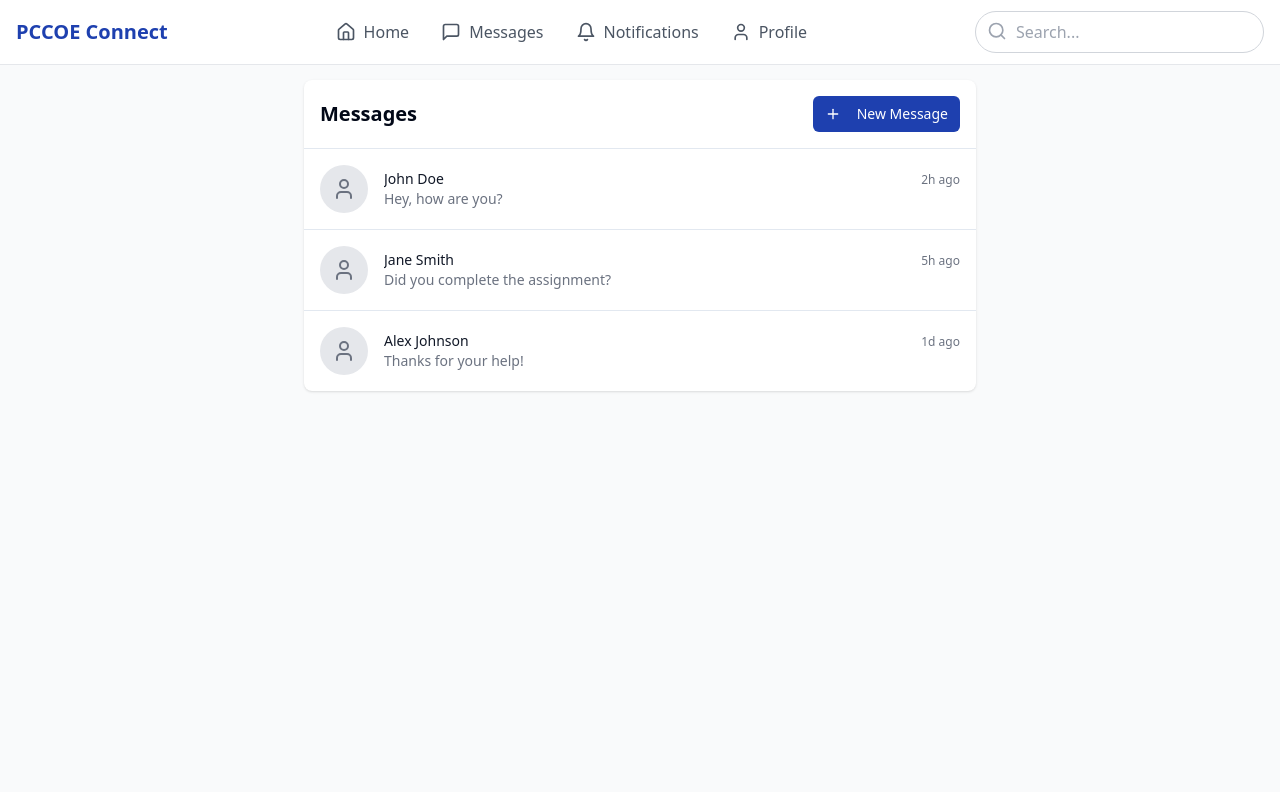
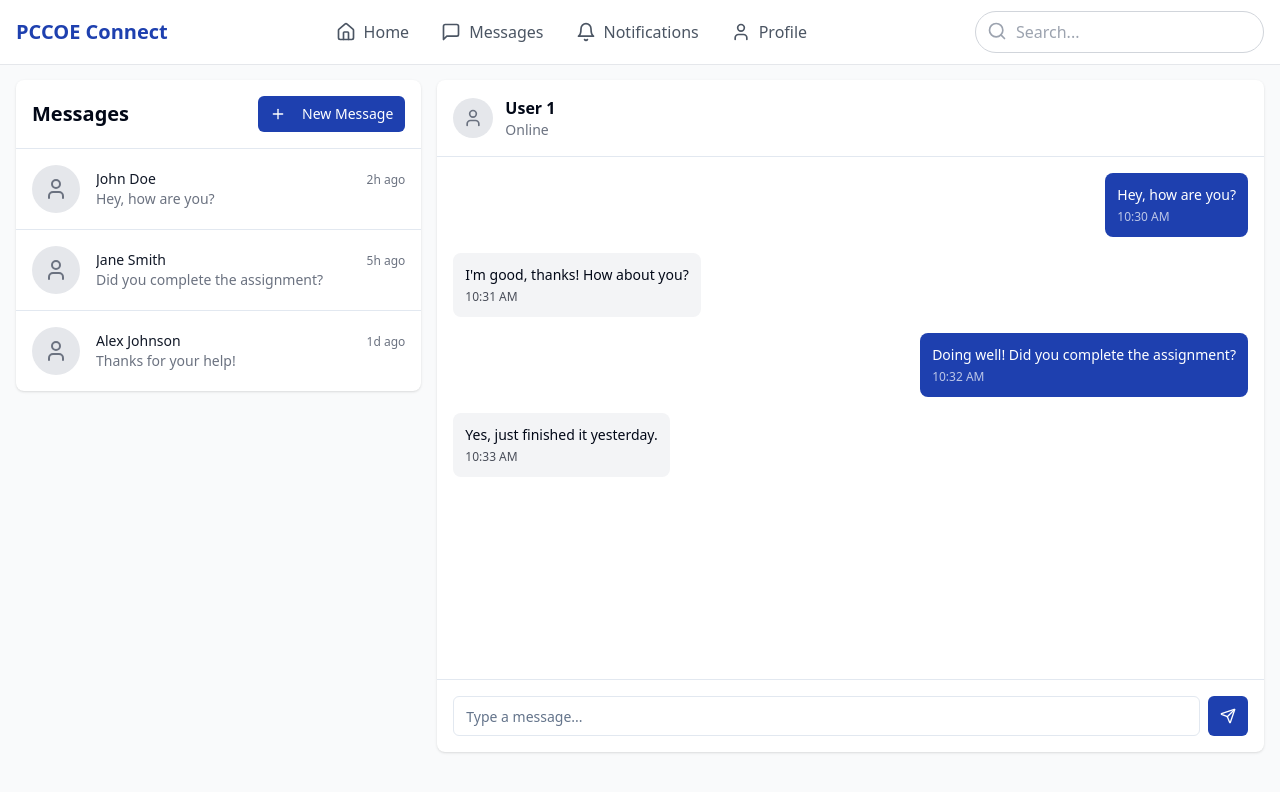
Before and after one commit to waghanshul/pccoeconnect, a React (Vite) app: page /messages/1 in a window 1280 px wide. Shown: the top 792 px of the page. Built offline with nearby package versions, Linux system fonts and the light colour scheme.

Commit message:
Add chat window feature
Implement a chat window that can be accessed by clicking on friends in the new message dialog or from current text conversations.
[skip gpt_engineer]

```diff
--- /dev/null
+++ b/src/components/ChatWindow.tsx
@@ -0,0 +1,102 @@
+import { User, Send } from "lucide-react";
+import { Input } from "@/components/ui/input";
+import { Button } from "@/components/ui/button";
+import { useState } from "react";
+
+interface Message {
+  id: number;
+  senderId: number;
+  text: string;
+  timestamp: string;
+}
+
+// Temporary mock data - replace with real data when backend is integrated
+const mockMessages: Message[] = [
+  { id: 1, senderId: 1, text: "Hey, how are you?", timestamp: "10:30 AM" },
+  { id: 2, senderId: 2, text: "I'm good, thanks! How about you?", timestamp: "10:31 AM" },
+  { id: 3, senderId: 1, text: "Doing well! Did you complete the assignment?", timestamp: "10:32 AM" },
+  { id: 4, senderId: 2, text: "Yes, just finished it yesterday.", timestamp: "10:33 AM" },
+];
+
+interface ChatWindowProps {
+  userId: string;
+  currentUserId?: number; // The logged-in user's ID
+}
+
+const ChatWindow = ({ userId, currentUserId = 1 }: ChatWindowProps) => {
+  const [newMessage, setNewMessage] = useState("");
+  const [messages, setMessages] = useState(mockMessages);
+
+  const handleSendMessage = () => {
+    if (!newMessage.trim()) return;
+
+    const message: Message = {
+      id: messages.length + 1,
+      senderId: currentUserId,
+      text: newMessage,
+      timestamp: new Date().toLocaleTimeString([], { hour: '2-digit', minute: '2-digit' }),
+    };
+
+    setMessages([...messages, message]);
+    setNewMessage("");
+  };
+
+  const handleKeyPress = (e: React.KeyboardEvent<HTMLInputElement>) => {
+    if (e.key === "Enter") {
+      handleSendMessage();
+    }
+  };
+
+  return (
+    <div className="flex flex-col h-[calc(100vh-8rem)] bg-white rounded-lg shadow">
+      <div className="p-4 border-b flex items-center gap-3">
+        <div className="h-10 w-10 rounded-full bg-gray-200 flex items-center justify-center">
+          <User className="h-5 w-5 text-gray-500" />
+        </div>
+        <div>
+          <h2 className="font-semibold">User {userId}</h2>
+          <p className="text-sm text-gray-500">Online</p>
+        </div>
+      </div>
+
+      <div className="flex-1 overflow-y-auto p-4 space-y-4">
+        {messages.map((message) => (
+          <div
+            key={message.id}
+            className={`flex ${message.senderId === currentUserId ? "justify-end" : "justify-start"}`}
+          >
+            <div
+              className={`max-w-[70%] rounded-lg p-3 ${
+                message.senderId === currentUserId
+                  ? "bg-primary text-white"
+                  : "bg-gray-100"
+              }`}
+            >
+              <p className="text-sm">{message.text}</p>
+              <span className="text-xs opacity-70 mt-1 block">
+                {message.timestamp}
+              </span>
+            </div>
+          </div>
+        ))}
+      </div>
+
+      <div className="p-4 border-t">
+        <div className="flex gap-2">
+          <Input
+            value={newMessage}
+            onChange={(e) => setNewMessage(e.target.value)}
+            onKeyPress={handleKeyPress}
+            placeholder="Type a message..."
+            className="flex-1"
+          />
+          <Button onClick={handleSendMessage} size="icon">
+            <Send className="h-4 w-4" />
+          </Button>
+        </div>
+      </div>
+    </div>
+  );
+};
+
+export default ChatWindow;
--- a/src/pages/Messages.tsx
+++ b/src/pages/Messages.tsx
@@ -1,5 +1,5 @@
 import { Plus, User, Search } from "lucide-react";
-import { Link, useNavigate } from "react-router-dom";
+import { Link, useNavigate, useParams } from "react-router-dom";
 import { Button } from "@/components/ui/button";
 import { Navigation } from "@/components/Navigation";
 import {
@@ -11,6 +11,7 @@ import {
 } from "@/components/ui/dialog";
 import { Input } from "@/components/ui/input";
 import { useState } from "react";
+import ChatWindow from "@/components/ChatWindow";
 
 // Temporary mock data - replace with real data when backend is integrated
 const mockUsers = [
@@ -29,6 +30,7 @@ const mockFriends = [
 
 const Messages = () => {
   const navigate = useNavigate();
+  const { userId } = useParams();
   const [searchQuery, setSearchQuery] = useState("");
   const [isOpen, setIsOpen] = useState(false);
 
@@ -45,7 +47,9 @@ const Messages = () => {
     <div className="min-h-screen bg-gray-50">
       <Navigation />
       <main className="container mx-auto px-4 pt-20">
-        <div className="max-w-2xl mx-auto bg-white rounded-lg shadow">
+        <div className="grid grid-cols-1 md:grid-cols-3 gap-4">
+          <div className="md:col-span-1">
+            <div className="bg-white rounded-lg shadow">
               <div className="p-4 border-b flex justify-between items-center">
                 <h1 className="text-xl font-semibold">Messages</h1>
                 <Dialog open={isOpen} onOpenChange={setIsOpen}>
@@ -116,6 +120,18 @@ const Messages = () => {
                 ))}
               </div>
             </div>
+          </div>
+
+          <div className="md:col-span-2">
+            {userId ? (
+              <ChatWindow userId={userId} />
+            ) : (
+              <div className="h-[calc(100vh-8rem)] bg-white rounded-lg shadow flex items-center justify-center">
+                <p className="text-gray-500">Select a conversation to start messaging</p>
+              </div>
+            )}
+          </div>
+        </div>
       </main>
     </div>
   );
```
Lines whose indentation alone changed are shown as unchanged.
